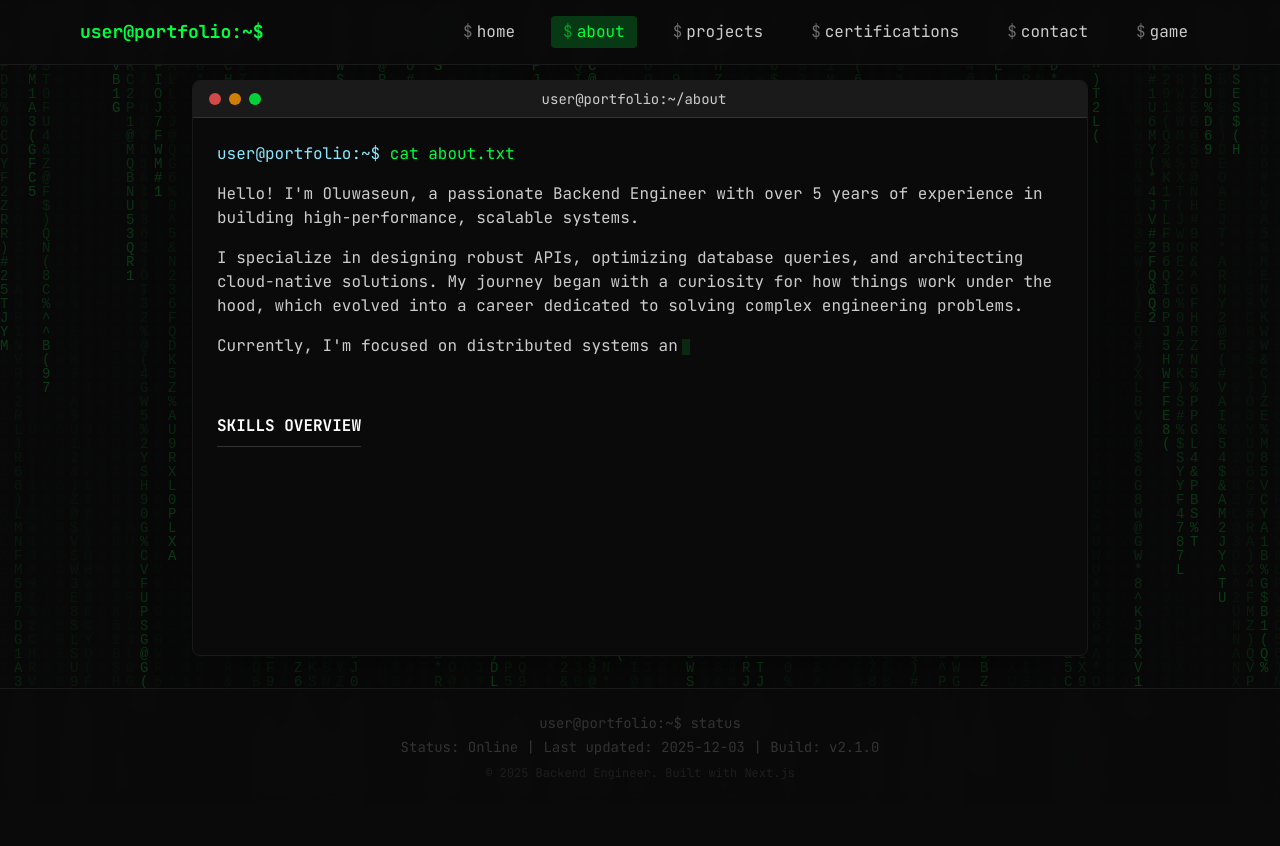
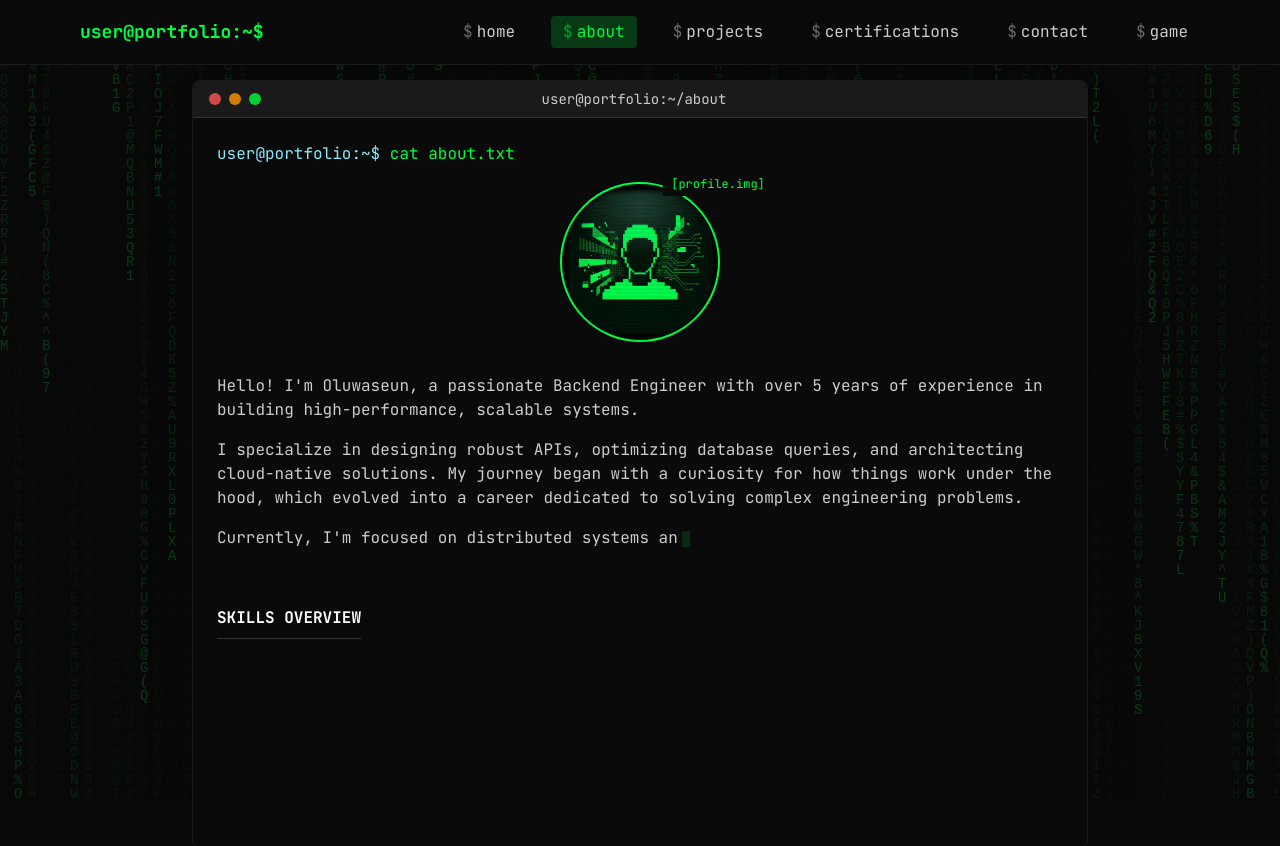
Before and after one commit to jhhornn/my-portfolio, a Next.js app: page /about in a window 1280 px wide. Shown: the top 846 px of the page. Before the commit the page ends 805 px from the top, so only its background shows below. Built offline with nearby package versions, Linux system fonts and the light colour scheme.

Commit message:
feat: add profile image to home and about pages.

```diff
--- a/app/about/page.tsx
+++ b/app/about/page.tsx
@@ -1,6 +1,7 @@
 "use client";
 
 import React from "react";
+import Image from "next/image";
 import { TerminalWindow } from "@/components/TerminalWindow";
 import { TypewriterText } from "@/components/TypewriterText";
 import { motion } from "framer-motion";
@@ -18,6 +19,35 @@ export default function About() {
         <div className="max-w-4xl mx-auto space-y-8">
             <TerminalWindow command="cat about.txt" title="user@portfolio:~/about">
                 <div className="space-y-6 text-terminal-light-gray">
+                    {/* Profile Image */}
+                    <motion.div
+                        initial={{ opacity: 0, scale: 0.9 }}
+                        animate={{ opacity: 1, scale: 1 }}
+                        transition={{ duration: 0.5 }}
+                        className="flex justify-center mb-8"
+                    >
+                        <div className="relative group">
+                            <div className="w-40 h-40 relative">
+                                {/* Terminal-style border */}
+                                <div className="absolute inset-0 border-2 border-terminal-green rounded-full group-hover:border-terminal-bright-green transition-colors">
+                                    <div className="absolute top-0 right-0 px-2 py-1 bg-terminal-black text-terminal-green text-xs translate-x-1/2 -translate-y-1/2 whitespace-nowrap">
+                                        [profile.img]
+                                    </div>
+                                </div>
+                                {/* Image */}
+                                <Image
+                                    src="/profile.png"
+                                    alt="Profile"
+                                    width={160}
+                                    height={160}
+                                    className="w-full h-full object-cover rounded-full p-1"
+                                />
+                                {/* Scanline effect */}
+                                <div className="absolute inset-0 pointer-events-none scanline opacity-20 rounded-full" />
+                            </div>
+                        </div>
+                    </motion.div>
+
                     <div className="space-y-4">
                         <p>
                             <TypewriterText
--- a/app/page.tsx
+++ b/app/page.tsx
@@ -1,6 +1,7 @@
 "use client";
 
 import React, { useState, useEffect } from "react";
+import Image from "next/image";
 import { TerminalWindow } from "@/components/TerminalWindow";
 import { TypewriterText } from "@/components/TypewriterText";
 import { motion, AnimatePresence } from "framer-motion";
@@ -63,7 +64,37 @@ export default function Home() {
   return (
     <div className="space-y-12">
       <TerminalWindow className="min-h-[60vh] flex flex-col justify-center">
-        <div className="space-y-6">
+        <div className="flex flex-col md:flex-row gap-8 items-center">
+          {/* Profile Image */}
+          <motion.div
+            initial={{ opacity: 0, scale: 0.8 }}
+            animate={{ opacity: 1, scale: 1 }}
+            transition={{ delay: 0.5, duration: 0.5 }}
+            className="relative group"
+          >
+            <div className="w-48 h-48 relative">
+              {/* Terminal-style border */}
+              <div className="absolute inset-0 border-2 border-terminal-green rounded-lg group-hover:border-terminal-bright-green transition-colors">
+                <div className="absolute top-0 left-0 px-2 py-1 bg-terminal-black text-terminal-green text-xs -translate-y-1/2">
+                  [profile.img]
+                </div>
+              </div>
+              {/* Image */}
+              <Image
+                src="/profile.png"
+                alt="Profile"
+                width={192}
+                height={192}
+                className="w-full h-full object-cover rounded-lg p-1"
+                priority
+              />
+              {/* Scanline effect */}
+              <div className="absolute inset-0 pointer-events-none scanline opacity-20 rounded-lg" />
+            </div>
+          </motion.div>
+
+          {/* Text Content */}
+          <div className="space-y-6 flex-1">
             <div>
               <div className="text-terminal-blue mb-2">user@portfolio:~$ whoami</div>
               <h1 className="text-4xl md:text-6xl font-bold text-terminal-white mb-4">
@@ -102,6 +133,7 @@ export default function Home() {
               </div>
             </motion.div>
           </div>
+        </div>
       </TerminalWindow>
 
       <div className="grid grid-cols-1 md:grid-cols-3 gap-6">
```
Also changed, not shown: public/profile.png (added). Lines whose indentation alone changed are shown as unchanged.
